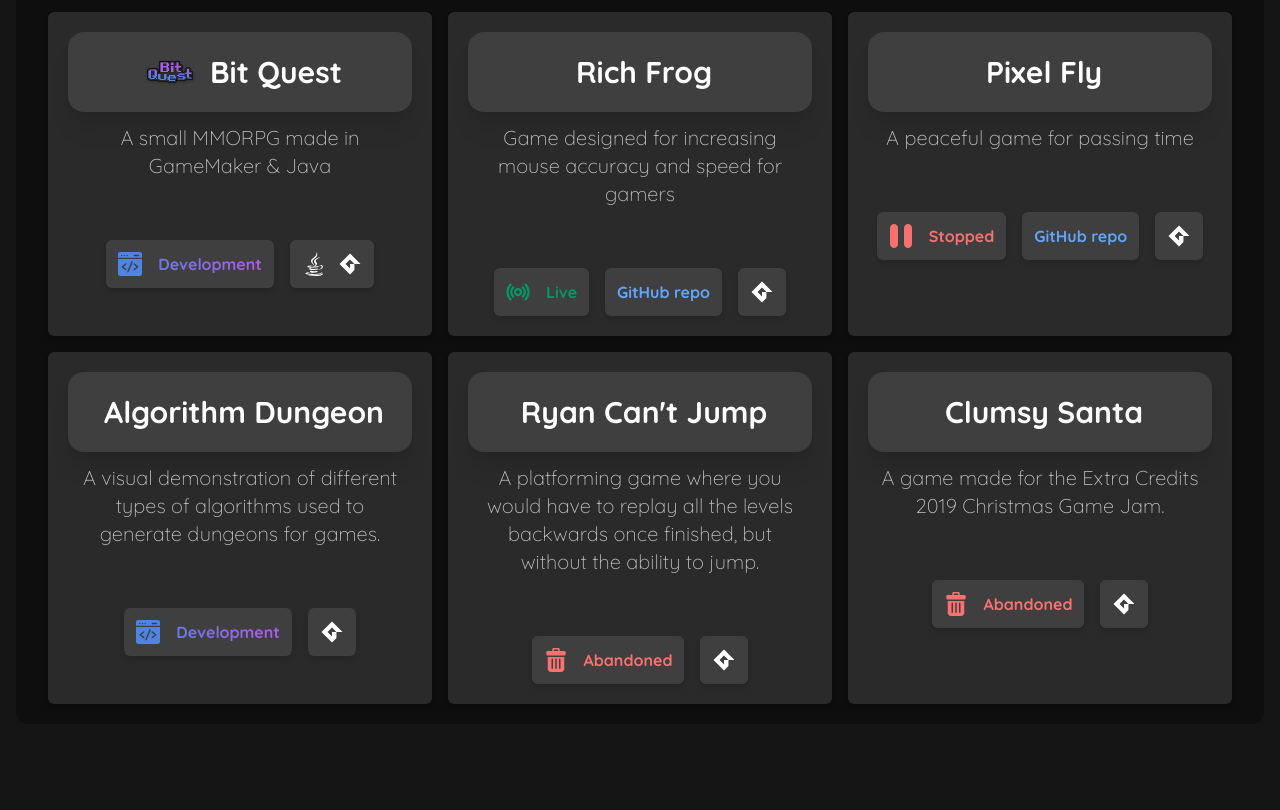
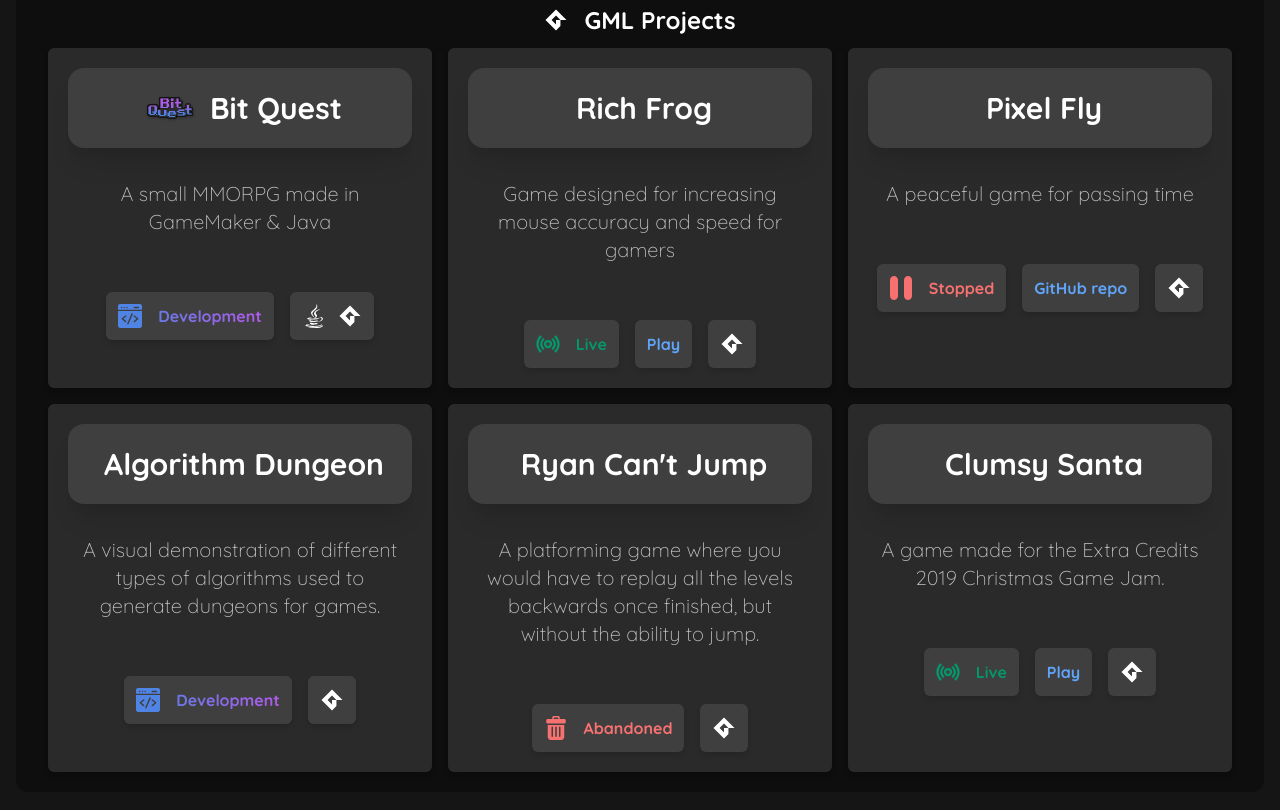
Before and after one commit to f0rbit/forbit-dev, a React (Create React App) app: page /projects/list in a window 1280 px wide. Shown: the part 1988-2798 px from the top of the page. Built offline with nearby package versions, Linux system fonts and the light colour scheme; a web font is replaced by a local one.

Commit message:
update current projects
also add option for link text

```diff
--- a/src/assets/current_projects.json
+++ b/src/assets/current_projects.json
@@ -57,7 +57,10 @@
             "GML"
         ],
         "repo": "https://github.com/f0rbit/rich-frog",
-        "link": null,
+        "link": {
+            "url": "https://f0rbit.itch.io/rich-frog",
+            "text": "Play"
+        },
         "icon": null,
         "status": "live",
         "hidden": false
@@ -130,9 +133,12 @@
             "GML"
         ],
         "repo": null,
-        "link": null,
+        "link": {
+            "url": "https://f0rbit.itch.io/clumsy-santa",
+            "text": "Play"
+        },
         "icon": null,
-        "status": "abandoned",
+        "status": "live",
         "hidden": false
     }
 ]
--- a/src/components/ProjectInfo.js
+++ b/src/components/ProjectInfo.js
@@ -33,8 +33,8 @@
         var _link = "";
         var _text = "";
         if (project.link) {
-            _link = project.link;
-            _text = "Project Link"
+            _link = project.link.url;
+            _text = project.link.text;
         } else if (project.repo) {
             _link = project.repo;
             _text = "GitHub repo";
@@ -77,7 +77,8 @@
                         </span>
                     </div>
                     {/*this.getPicture(this.props.project)*/}
-                    <p className="font-light text-fgGray text-xl font-sans text-center p-3">{this.props.project.description}</p>
+                    <br />
+                    <p className="font-light text-fgGray text-xl font-sans text-center p-2">{this.props.project.description}</p>
                     <br />
                     <br />
                     <span className="flex flex-row flex-wrap justify-center gap-4 items-center">
--- a/src/components/ProjectStatus.js
+++ b/src/components/ProjectStatus.js
@@ -10,7 +10,7 @@
 
     getLiveCard = () => {
         return (
-            <div className="text-green-600 relative flex gap-4 justify-center w-min">
+            <div className="text-green-600 relative flex gap-4 justify-center w-min items-center">
                 <div>
                     <Live className="fill-current w-6 h-6" />
                 </div>
@@ -20,7 +20,7 @@
     }
     getDevelopmentCard = () => {
         return (
-            <div className="text-transparent bg-clip-text bg-gradient-to-r from-forbitBlue to-forbitPink relative flex gap-4 justify-center w-min">
+            <div className="text-transparent bg-clip-text bg-gradient-to-r from-forbitBlue to-forbitPink relative flex gap-4 justify-center w-min items-center">
                 <div>
                     <Development className="text-forbitBlue fill-current w-6 h-6" />
                 </div>
@@ -30,7 +30,7 @@
     }
     getStoppedCard = () => {
         return (
-            <div className="text-red-400 relative flex gap-4 justify-center w-min" >
+            <div className="text-red-400 relative flex gap-4 justify-center w-min items-center" >
                 <div>
                     <Stopped className="fill-current w-6 h-6" />
                 </div>
@@ -40,7 +40,7 @@
     }
     getReleasedCard = () => {
         return (
-            <div className="text-green-500 relative flex gap-4 justify-center w-min">
+            <div className="text-green-500 relative flex gap-4 justify-center w-min items-center">
                 <div>
                     <Released className="fill-current w-6 h-6" />
                 </div>
@@ -50,7 +50,7 @@
     }
     getAbandonedCard = () => {
         return (
-            <div className="text-red-400 relative flex gap-4 justify-center w-min">
+            <div className="text-red-400 relative flex gap-4 justify-center w-min items-center">
                 <div>
                     <Abandoned className="fill-current w-6 h-6" />
                 </div>
```
